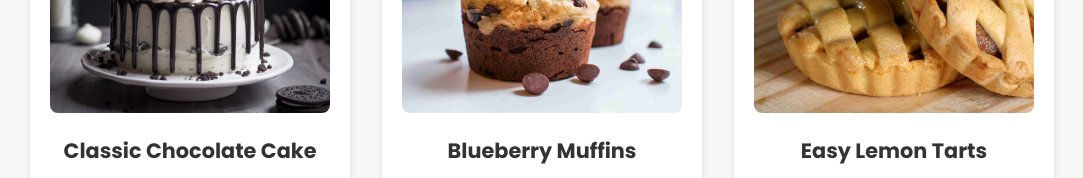
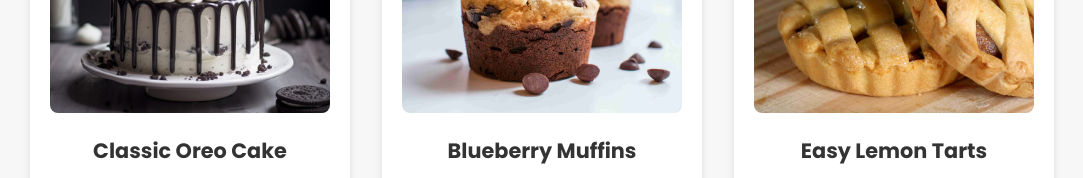
Before and after one commit to ayan-israr/Sunrise-Bakery, a plain HTML site: page blogs.html in a window 1280 px wide. Shown: the part 2780-2958 px from the top of the page, without its empty margins (98-1181 px from the left). Drawn offline with nearby package versions, Linux system fonts and the light colour scheme.

Commit message:
changed some items name

```diff
--- a/blogs.html
+++ b/blogs.html
@@ -115,7 +115,7 @@
     <div class="recipe-grid">
       <div class="recipe-card">
         <img src="img/m5.jpg" />
-        <h3>Classic Chocolate Cake</h3>
+        <h3>Classic Oreo Cake</h3>
         <p>A rich, moist chocolate cake topped with creamy chocolate ganache. Perfect for celebrations or as a decadent
           dessert at home.</p>
         <a href="#" class="read-more">Get Recipe</a>
```
